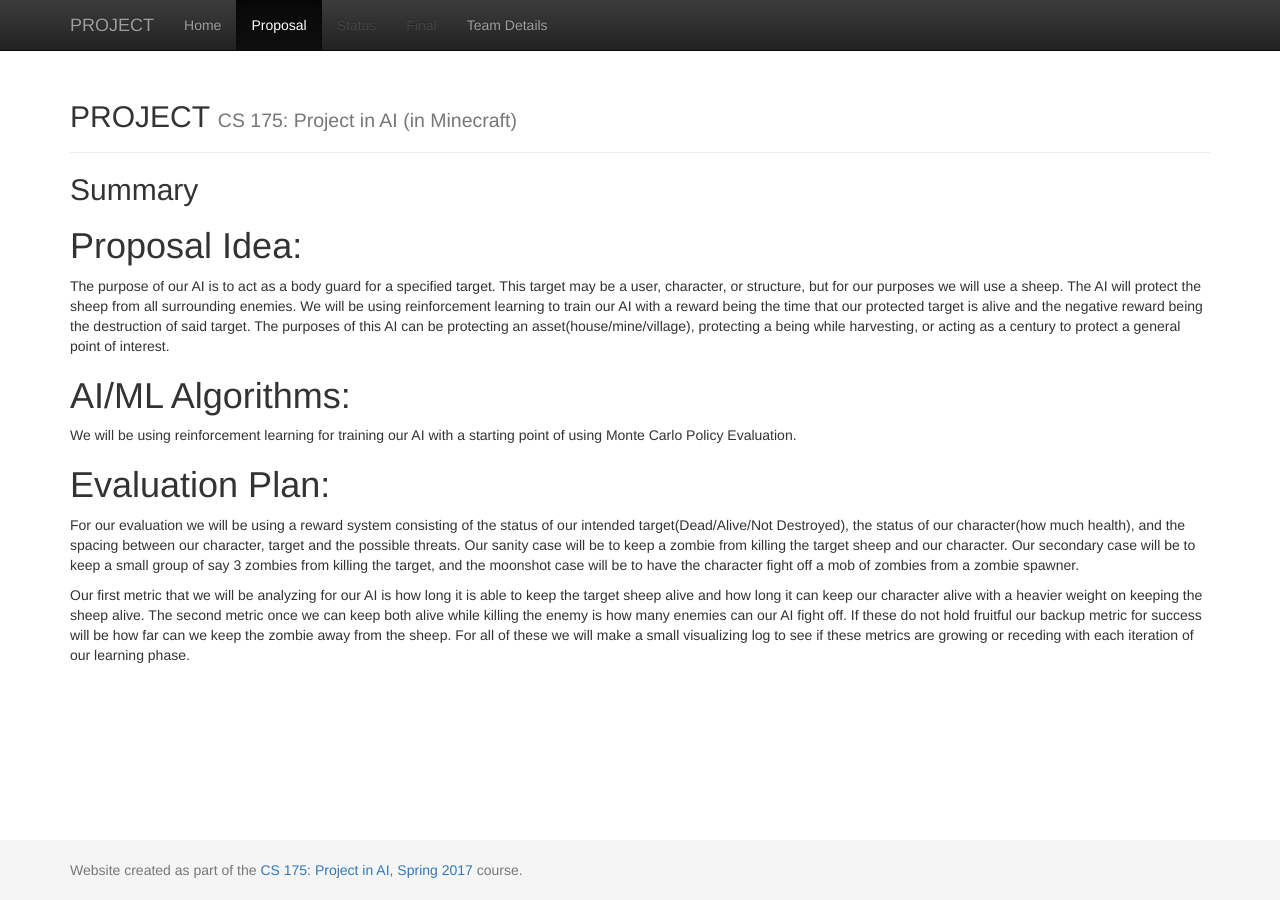
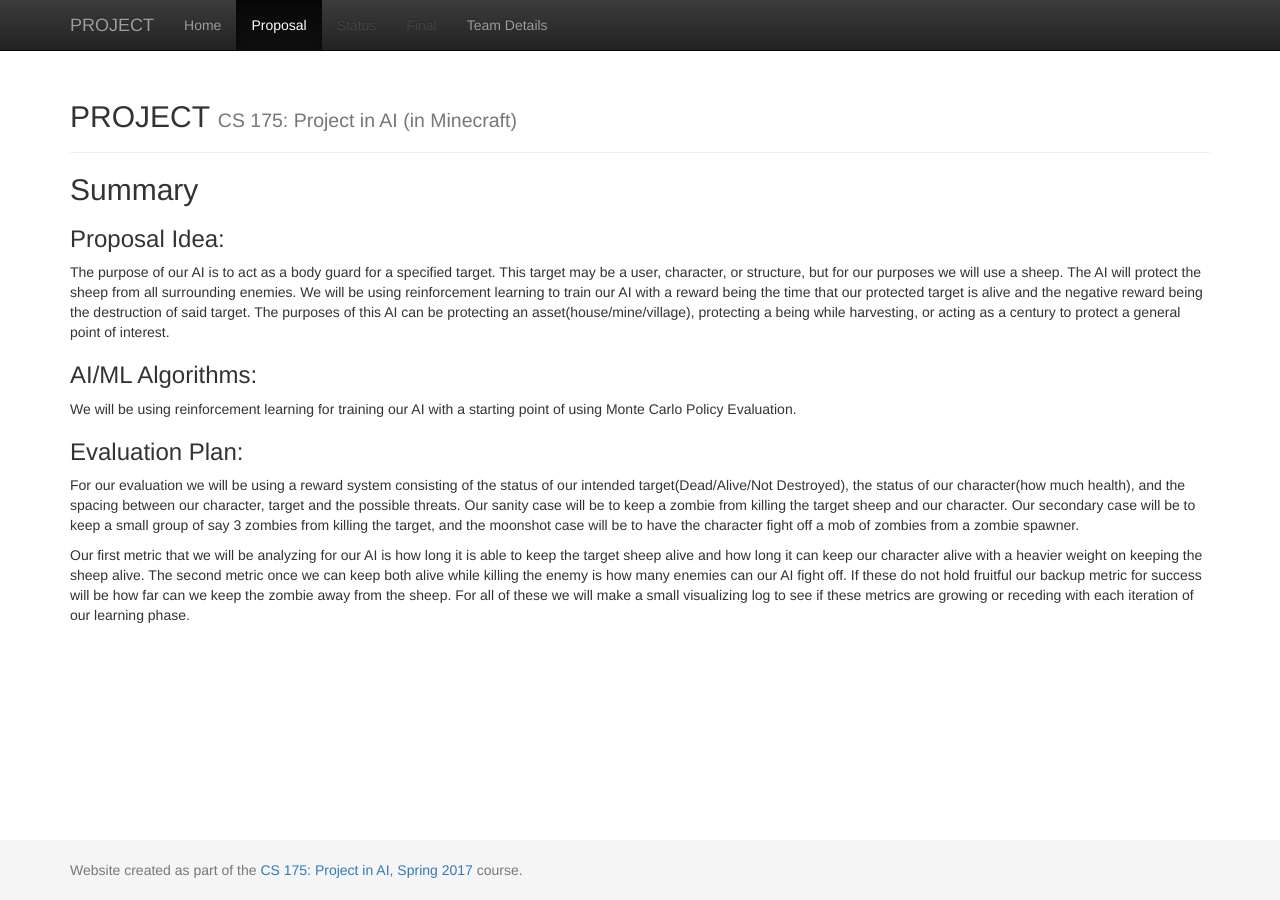
Before and after one commit to Ch0ronomato/QProtector, a Jekyll site: the page built from docs/proposal.md, in a window 1280 px wide. Built offline with Jekyll 4.4.1, drawn with Linux system fonts in a browser that asks for light colours.

```diff
--- a/docs/proposal.md
+++ b/docs/proposal.md
@@ -4,13 +4,13 @@ title: Proposal
 ---
 
 ## Summary
-# Proposal Idea:
+### Proposal Idea:
 The purpose of our AI is to act as a body guard for a specified target. This target may be a user, character, or structure, but for our purposes we will use a sheep. The AI will protect the sheep from all surrounding enemies. We will be using reinforcement learning to train our AI with a reward being the time that our protected target is alive and the negative reward being the destruction of said target. The purposes of this AI can be protecting an asset(house/mine/village), protecting a being while harvesting, or acting as a century to protect a general point of interest.
 
-# AI/ML Algorithms:
+### AI/ML Algorithms:
 We will be using reinforcement learning for training our AI with a starting point of using Monte Carlo Policy Evaluation.
 
-# Evaluation Plan:
+### Evaluation Plan:
 For our evaluation we will be using a reward system consisting of the status of our intended target(Dead/Alive/Not Destroyed), the status of our character(how much health), and the spacing between our character, target and the possible threats. Our sanity case will be to keep a zombie from killing the target sheep and our character. Our secondary case will be to keep a small group of say 3 zombies from killing the target, and the moonshot case will be to have the character fight off a mob of zombies from a zombie spawner.
 
 Our first metric that we will be analyzing for our AI is how long it is able to keep the target sheep alive and how long it can keep our character alive with a heavier weight on keeping the sheep alive. The second metric once we can keep both alive while killing the enemy is how many enemies can our AI fight off. If these do not hold fruitful our backup metric for success will be how far can we keep the zombie away from the sheep. For all of these we will make a small visualizing log to see if these metrics are growing or receding with each iteration of our learning phase.
```
